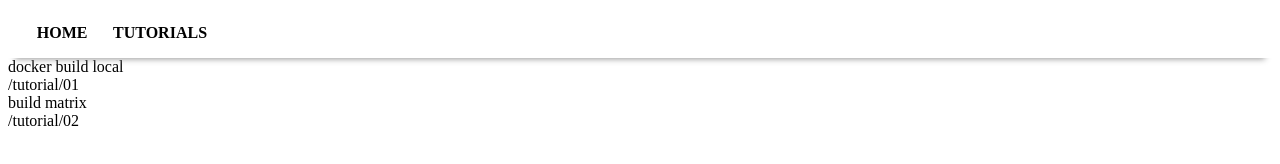
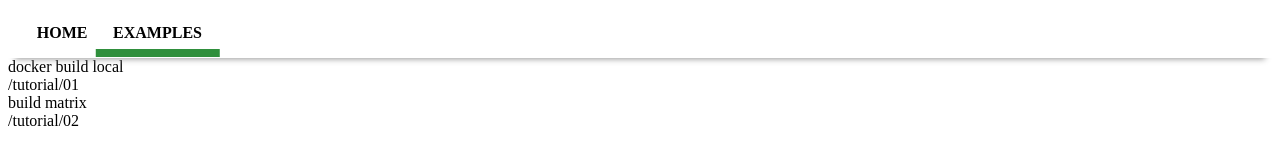
Before and after one commit to ocurrent/ocurrent.org, a Gatsby site: page /examples in a window 1280 px wide. Built offline with nearby package versions, Linux system fonts and the light colour scheme; Gatsby itself is replaced by a stand-in of ours.

Commit message:
Make the header active

```diff
--- a/src/components/header.css
+++ b/src/components/header.css
@@ -28,6 +28,28 @@
   text-transform: uppercase;
   font-weight: 600;
   color: #000;
+  transition: all 150ms ease-in;
+  position: relative;
+}
+
+.navbar .nav-link:hover {
+  color: #2f8f3c;
+}
+
+.navbar .nav-link-active::after {
+  content: "";
+  position: absolute;
+  bottom: -16px;
+
+  height: 8px;
+  width: 140%;
+  background: #2f8f3c;
+  z-index: 101;
+
+  /* Horizontally center */
+  left: 50%;
+  -webkit-transform: translateX(-50%);
+  transform: translateX(-50%);
 }
 
 .flex-row {
--- a/src/components/header.js
+++ b/src/components/header.js
@@ -1,4 +1,5 @@
 import React from "react";
+import { Link } from "gatsby";
 
 import "./header.css";
 
@@ -7,14 +8,19 @@ const Header = () => (
     <div className="wrapper">
       <ul className="navbar-nav flex-row">
         <li className="nav-item">
-          <a className="nav-link" href="/">
+          <Link className="nav-link" activeClassName="nav-link-active" to="/">
             Home
-          </a>
+          </Link>
         </li>
         <li className="nav-item">
-          <a className="nav-link" href="/tutorial/01">
-            Tutorials
-          </a>
+          <Link
+            className="nav-link"
+            activeClassName="nav-link-active"
+            partiallyActive={true}
+            to="/examples"
+          >
+            Examples
+          </Link>
         </li>
       </ul>
     </div>
```
